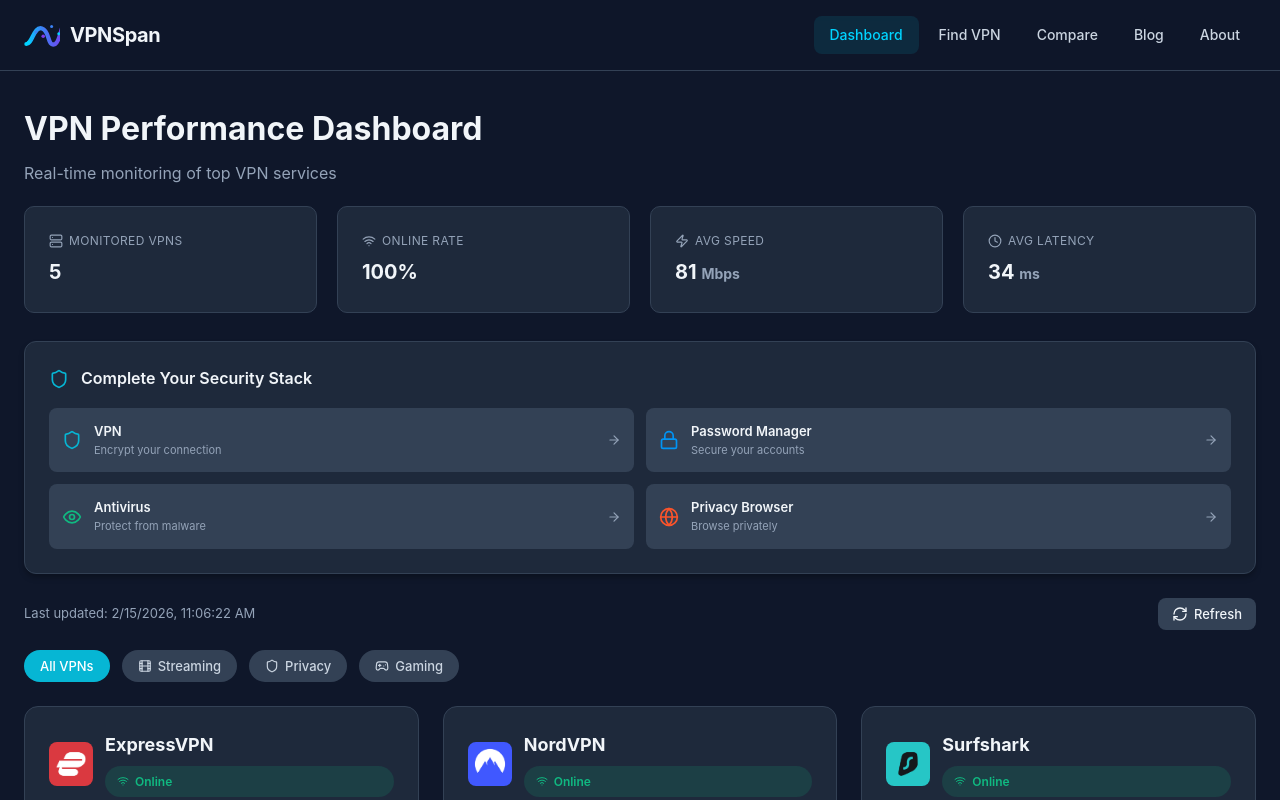
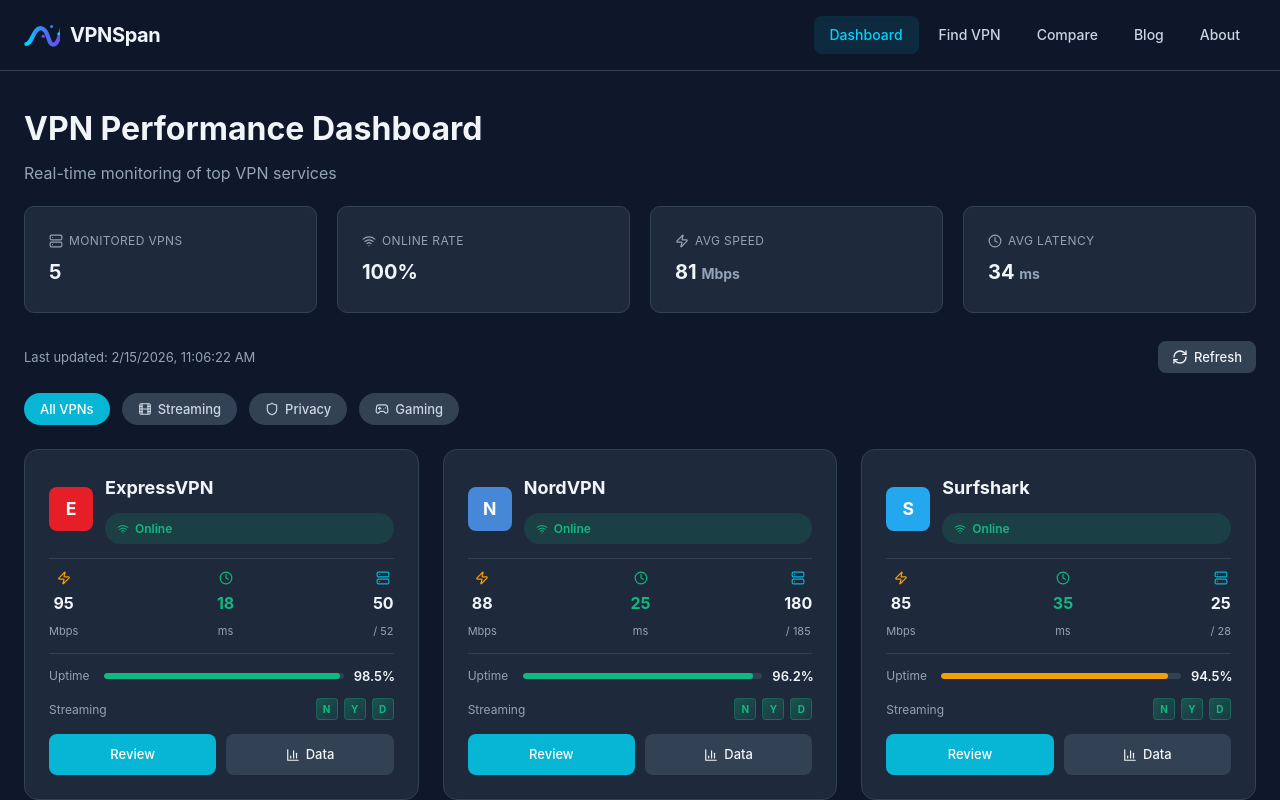
Before and after one commit to zoomview/newvpn, a React (Vite) app in the folder frontend/: page / in a window 1280 px wide. Shown: the top 800 px of the page. Built offline with nearby package versions, Linux system fonts and the light colour scheme; no server answers.

Commit message:
fix: title color, VPN cards layout, security stack position, VPN icons

```diff
--- a/frontend/src/data/vpnLogos.jsx
+++ b/frontend/src/data/vpnLogos.jsx
@@ -283,22 +283,30 @@
   }
 }
 
-// Get VPN logo component
+// Get VPN logo component with fallback
 export function VPNLogo({ vpnId, size = 40 }) {
   const vpn = vpnLogos[vpnId]
   if (!vpn) return null
 
   return (
-    <img
-      src={vpn.image}
-      alt={vpn.name}
+    <div
       style={{
         width: `${size}px`,
         height: `${size}px`,
         borderRadius: '8px',
-        objectFit: 'contain'
+        backgroundColor: vpn.color,
+        display: 'flex',
+        alignItems: 'center',
+        justifyContent: 'center',
+        color: 'white',
+        fontWeight: 'bold',
+        fontSize: `${size * 0.4}px`,
+        overflow: 'hidden'
       }}
-    />
+      title={vpn.name}
+    >
+      {vpn.name.charAt(0)}
+    </div>
   )
 }
 
--- a/frontend/src/index.css
+++ b/frontend/src/index.css
@@ -97,6 +97,11 @@
 
 .btn-secondary:hover {
   background-color: var(--border-color);
+}
+
+/* Headings - use light text color */
+h1, h2, h3, h4, h5, h6 {
+  color: var(--text-primary);
 }
 
 /* Table styles */
@@ -219,6 +224,162 @@
   font-size: 28px;
   font-weight: 700;
   color: var(--text-primary);
+}
+
+/* VPN Card Grid - prevent overflow */
+.stats-grid {
+  display: grid;
+  grid-template-columns: repeat(5, 1fr);
+  gap: 16px;
+  margin-bottom: 24px;
+}
+
+@media (max-width: 1200px) {
+  .stats-grid {
+    grid-template-columns: repeat(3, 1fr);
+  }
+}
+
+@media (max-width: 768px) {
+  .stats-grid {
+    grid-template-columns: repeat(2, 1fr);
+  }
+}
+
+@media (max-width: 480px) {
+  .stats-grid {
+    grid-template-columns: 1fr;
+  }
+}
+
+/* VPN Card */
+.vpn-card {
+  background-color: var(--bg-secondary);
+  border: 1px solid var(--border-color);
+  border-radius: 12px;
+  padding: 16px;
+  min-width: 0; /* Prevent overflow */
+  overflow: hidden;
+}
+
+.vpn-card-header {
+  display: flex;
+  align-items: center;
+  gap: 12px;
+  margin-bottom: 12px;
+}
+
+.vpn-info {
+  flex: 1;
+  min-width: 0;
+}
+
+.vpn-name {
+  font-size: 16px;
+  font-weight: 600;
+  color: var(--text-primary);
+  margin-bottom: 4px;
+}
+
+.vpn-stats {
+  display: flex;
+  justify-content: space-between;
+  margin-bottom: 12px;
+}
+
+.vpn-stat {
+  display: flex;
+  flex-direction: column;
+  align-items: center;
+  gap: 2px;
+}
+
+.vpn-stat-value {
+  font-size: 16px;
+  font-weight: 600;
+  color: var(--text-primary);
+}
+
+.vpn-stat-label {
+  font-size: 11px;
+  color: var(--text-muted);
+}
+
+.vpn-uptime {
+  display: flex;
+  align-items: center;
+  gap: 8px;
+  margin-bottom: 12px;
+}
+
+.vpn-uptime-label {
+  font-size: 11px;
+  color: var(--text-muted);
+  width: 45px;
+}
+
+.vpn-uptime-bar {
+  flex: 1;
+  height: 4px;
+  background-color: var(--bg-tertiary);
+  border-radius: 2px;
+  overflow: hidden;
+}
+
+.vpn-uptime-fill {
+  height: 100%;
+  border-radius: 2px;
+}
+
+.vpn-uptime-value {
+  font-size: 11px;
+  color: var(--text-muted);
+  width: 35px;
+  text-align: right;
+}
+
+.vpn-streaming {
+  display: flex;
+  align-items: center;
+  gap: 8px;
+  margin-bottom: 12px;
+}
+
+.streaming-label {
+  font-size: 11px;
+  color: var(--text-muted);
+  width: 60px;
+}
+
+.streaming-icons {
+  display: flex;
+  gap: 4px;
+}
+
+.streaming-badge {
+  width: 20px;
+  height: 20px;
+  border-radius: 4px;
+  display: flex;
+  align-items: center;
+  justify-content: center;
+  font-size: 10px;
+  font-weight: 600;
+}
+
+.streaming-badge.supported {
+  background-color: rgba(16, 185, 129, 0.2);
+  color: #10b981;
+}
+
+.streaming-badge.unsupported {
+  background-color: rgba(239, 68, 68, 0.2);
+  color: #ef4444;
+}
+
+.vpn-actions {
+  display: flex;
+  gap: 8px;
 }
 
 /* Streaming icons */
--- a/frontend/src/pages/Dashboard.jsx
+++ b/frontend/src/pages/Dashboard.jsx
@@ -154,9 +154,6 @@
         </div>
       </div>
 
-      {/* Security Stack Widget */}
-      <SecurityStackWidget />
-
       {/* Last Updated & Refresh */}
       <div className="refresh-bar">
         <p style={{ color: 'var(--text-muted)', fontSize: '13px' }}>
@@ -292,6 +289,9 @@
           )
         })}
       </div>
+
+      {/* Security Stack Widget - Below VPN Cards */}
+      <SecurityStackWidget />
     </div>
   )
 }
```
